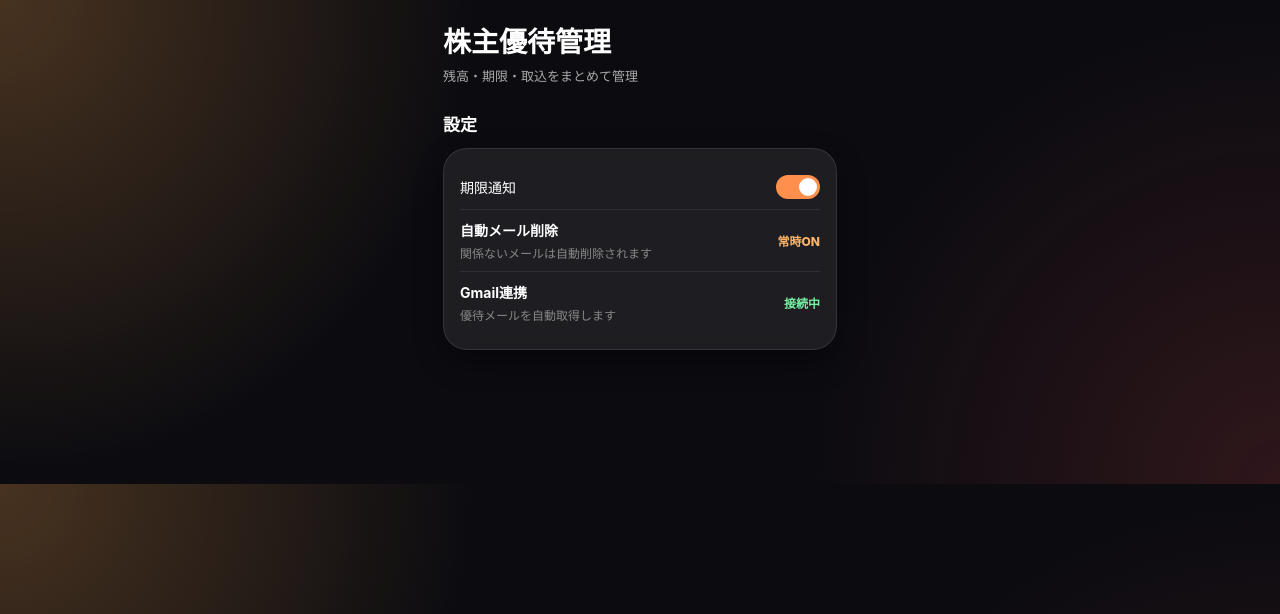
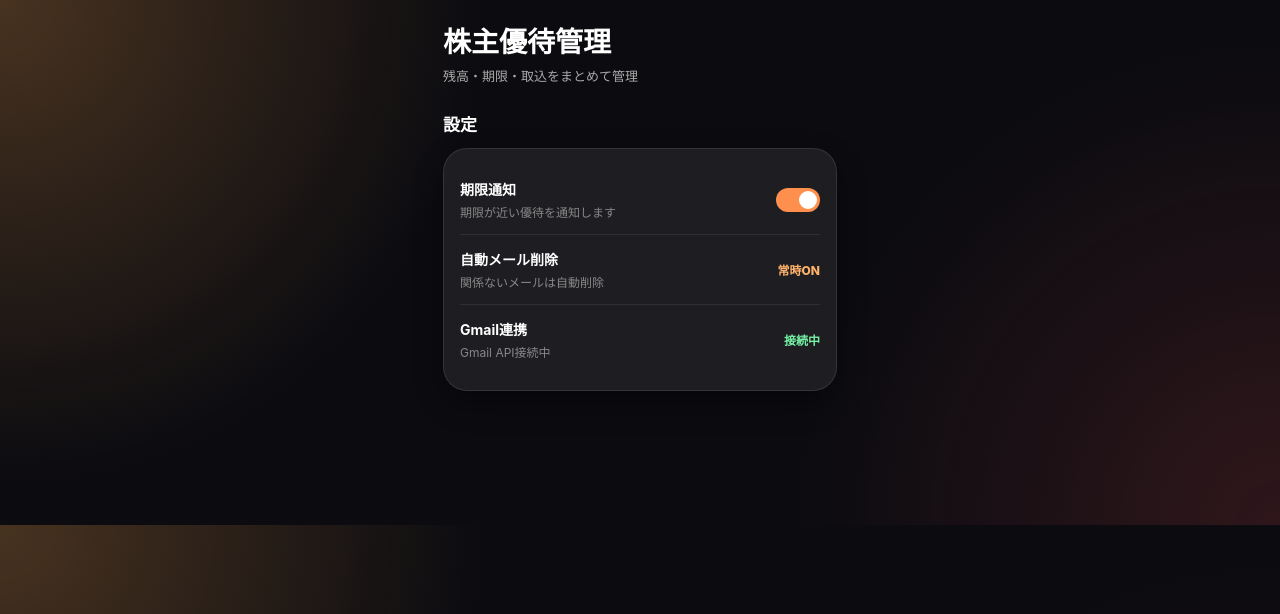
Before and after one commit to k2chanxmx-cloud/kabunushi_app, a Flask app: page / in a window 1280 px wide, after a click that opens the changed part. Shown: the top 614 px of the page. Run offline with Flask 3, Linux system fonts and the light colour scheme; data that the repository does not hold is empty; some libraries are stand-ins or nearby versions.

Commit message:
Add files via upload

```diff
--- a/templates/index.html
+++ b/templates/index.html
@@ -198,7 +198,7 @@ button{
     display:flex;
     justify-content:space-between;
     align-items:center;
-    padding:10px 0;
+    padding:14px 0;
     border-bottom:1px solid rgba(255,255,255,0.08);
     font-size:14px;
 }
@@ -207,23 +207,38 @@ button{
     border-bottom:none;
 }
 
+.setting-title{
+    font-weight:700;
+}
+
+.setting-sub{
+    margin-top:4px;
+    color:#888;
+    font-size:12px;
+}
+
 .toggle{
     width:44px;
     height:24px;
     border-radius:999px;
     background:#ff8f4c;
     position:relative;
+    cursor:pointer;
+    transition:0.2s;
 }
 
-.toggle::after{
-    content:"";
+.toggle-circle{
     position:absolute;
     top:3px;
-    right:3px;
+    left:23px;
+
     width:18px;
     height:18px;
+
     border-radius:50%;
     background:white;
+
+    transition:0.2s;
 }
 
 .import-item{
@@ -320,18 +335,6 @@ button{
 
     </div>
 
-    <div class="section-title">期限アラート</div>
-
-    <div class="card alert-card">
-        <div class="alert-title">
-            ⚠ 期限が近い優待があります
-        </div>
-
-        <div class="alert-text">
-            優待の期限切れに注意してください。
-        </div>
-    </div>
-
 </div>
 
 <!-- 優待 -->
@@ -344,19 +347,7 @@ button{
 
     <div class="card ticket">
 
-        <div class="ticket-icon">
-
-            {% if ticket.category == "飲食" %}
-                🍽️
-            {% elif ticket.category == "買い物" %}
-                🛒
-            {% elif ticket.category == "交通" %}
-                🚃
-            {% else %}
-                🎫
-            {% endif %}
-
-        </div>
+        <div class="ticket-icon">🎫</div>
 
         <div class="ticket-main">
 
@@ -437,21 +428,11 @@ button{
 
         <div class="import-item">
             <div class="import-title">
-                Gmail未連携
+                Gmail連携中
             </div>
 
             <div class="import-sub">
-                Gmail API連携待ち
-            </div>
-        </div>
-
-        <div class="import-item">
-            <div class="import-title">
-                最終取得
-            </div>
-
-            <div class="import-sub">
-                未実行
+                優待メール自動取得ON
             </div>
         </div>
 
@@ -461,15 +442,13 @@ button{
             </div>
 
             <div class="import-sub">
-                ON予定
+                関係ないメールを自動削除
             </div>
         </div>
 
     </div>
 
 </div>
-
-<!-- 設定 -->
 
 <!-- 設定 -->
 
@@ -481,27 +460,35 @@ button{
 
     <div class="card">
 
-        <!-- 期限通知 -->
+        <div class="setting-row">
+
+            <div>
+                <div class="setting-title">
+                    期限通知
+                </div>
+
+                <div class="setting-sub">
+                    期限が近い優待を通知します
+                </div>
+            </div>
+
+            <div class="toggle" id="notificationToggle">
+
+                <div class="toggle-circle"></div>
+
+            </div>
+
+        </div>
 
         <div class="setting-row">
-            <span>期限通知</span>
-            <div class="toggle"></div>
-        </div>
 
-        <!-- 自動メール削除 -->
-
-        <div class="setting-row">
             <div>
-                <div style="font-weight:700;">
+                <div class="setting-title">
                     自動メール削除
                 </div>
 
-                <div style="
-                    margin-top:4px;
-                    color:#888;
-                    font-size:12px;
-                ">
-                    関係ないメールは自動削除されます
+                <div class="setting-sub">
+                    関係ないメールは自動削除
                 </div>
             </div>
 
@@ -512,22 +499,18 @@ button{
             ">
                 常時ON
             </div>
+
         </div>
 
-        <!-- Gmail連携 -->
+        <div class="setting-row">
 
-        <div class="setting-row">
             <div>
-                <div style="font-weight:700;">
+                <div class="setting-title">
                     Gmail連携
                 </div>
 
-                <div style="
-                    margin-top:4px;
-                    color:#888;
-                    font-size:12px;
-                ">
-                    優待メールを自動取得します
+                <div class="setting-sub">
+                    Gmail API接続中
                 </div>
             </div>
 
@@ -538,9 +521,12 @@ button{
             ">
                 接続中
             </div>
+
         </div>
 
     </div>
+
+</div>
 
 </div>
 
@@ -587,6 +573,34 @@ function showSection(id, element){
     element.classList.add("active");
 }
 
+
+// ========================
+// トグル
+// ========================
+
+const toggle = document.getElementById("notificationToggle");
+
+const circle = toggle.querySelector(".toggle-circle");
+
+let enabled = true;
+
+toggle.addEventListener("click", ()=>{
+
+    enabled = !enabled;
+
+    if(enabled){
+
+        toggle.style.background = "#ff8f4c";
+        circle.style.left = "23px";
+
+    }else{
+
+        toggle.style.background = "#555";
+        circle.style.left = "3px";
+    }
+
+});
+
 </script>
 
 </body>
```
